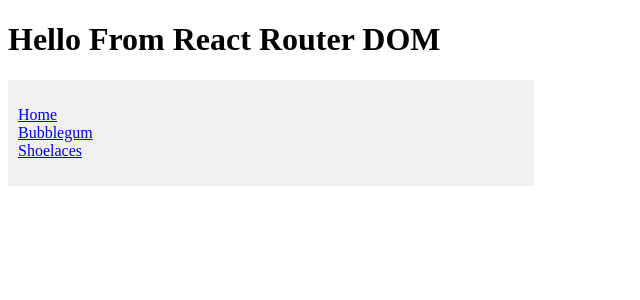
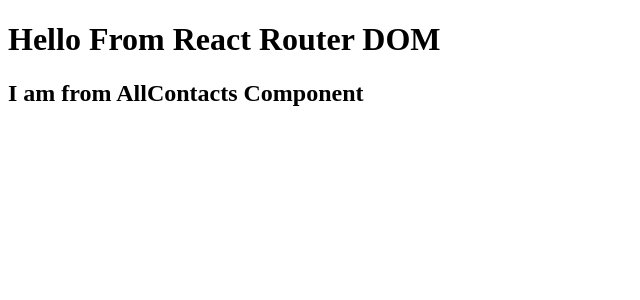
Before and after one commit to anisur2805/react-router-dom, a React (Create React App) app: page /contacts in a window 1280 px wide. Shown: the top 300 px of the page, without its empty margins (0-640 px from the left). Built offline with nearby package versions, Linux system fonts and the light colour scheme.

Commit message:
[add] route machers

```diff
--- a/src/App.js
+++ b/src/App.js
@@ -1,16 +1,24 @@
 /* eslint-disable no-unused-vars */
-import './App.css';
-import Main from './components/Main';
-import ProvideAuth from './components/ProvideAuth';
-import Sidebar from './components/Sidebar';
+import { BrowserRouter } from "react-router-dom";
+import "./App.css";
+import Main from "./components/Main";
+import ProvideAuth from "./components/ProvideAuth";
+import RouteMatchers from "./components/RouteMatchers";
+import Sidebar from "./components/Sidebar";
 
 function App() {
     return (
         <div className="App">
             <h1>Hello From React Router DOM</h1>
             {/* <Main /> */}
+
             {/* <ProvideAuth /> */}
-      <Sidebar />
+
+            {/* <Sidebar /> */}
+
+            <BrowserRouter>
+                <RouteMatchers />
+            </BrowserRouter>
         </div>
     );
 }
--- /dev/null
+++ b/src/components/AllContacts.js
@@ -0,0 +1,11 @@
+import React from 'react'
+
+const AllContacts = () => {
+  return (
+    <div>
+      <h2>I am from AllContacts Component</h2>
+    </div>
+  )
+}
+
+export default AllContacts
--- /dev/null
+++ b/src/components/Contact.js
@@ -0,0 +1,11 @@
+import React from 'react'
+
+const Contact = () => {
+  return (
+    <div>
+      <h2>I am from Contact Component</h2>
+    </div>
+  )
+}
+
+export default Contact
--- /dev/null
+++ b/src/components/RouteMatchers.js
@@ -0,0 +1,40 @@
+import React from "react";
+import ReactDOM from "react-dom";
+import {
+  BrowserRouter as Router,
+  Switch,
+  Route
+} from "react-router-dom";
+import About from "./About";
+import AllContacts from "./AllContacts";
+import Contact from "./Contact";
+import Home from "./Home";
+
+export default function RouteMatchers(){
+  return (
+    <div>
+      <Switch>
+         {/* If the current URL is /about, this route is rendered
+            while the rest are ignored */}
+            <Route path="/about">
+              <About />
+            </Route>
+
+            {/* Note how these two routes are ordered. The more specific
+            path="/contact/:id" comes before path="/contact" so that
+            route will render when viewing an individual contact */}
+
+            <Route path="/contact/:id">
+              <Contact />
+            </Route>
+             <Route path="/contacts">
+              <AllContacts />
+            </Route>
+
+            <Route path="/">
+              <Home />
+            </Route>
+      </Switch>
+    </div>
+  )
+}
```
Lines whose indentation alone changed are shown as unchanged.
